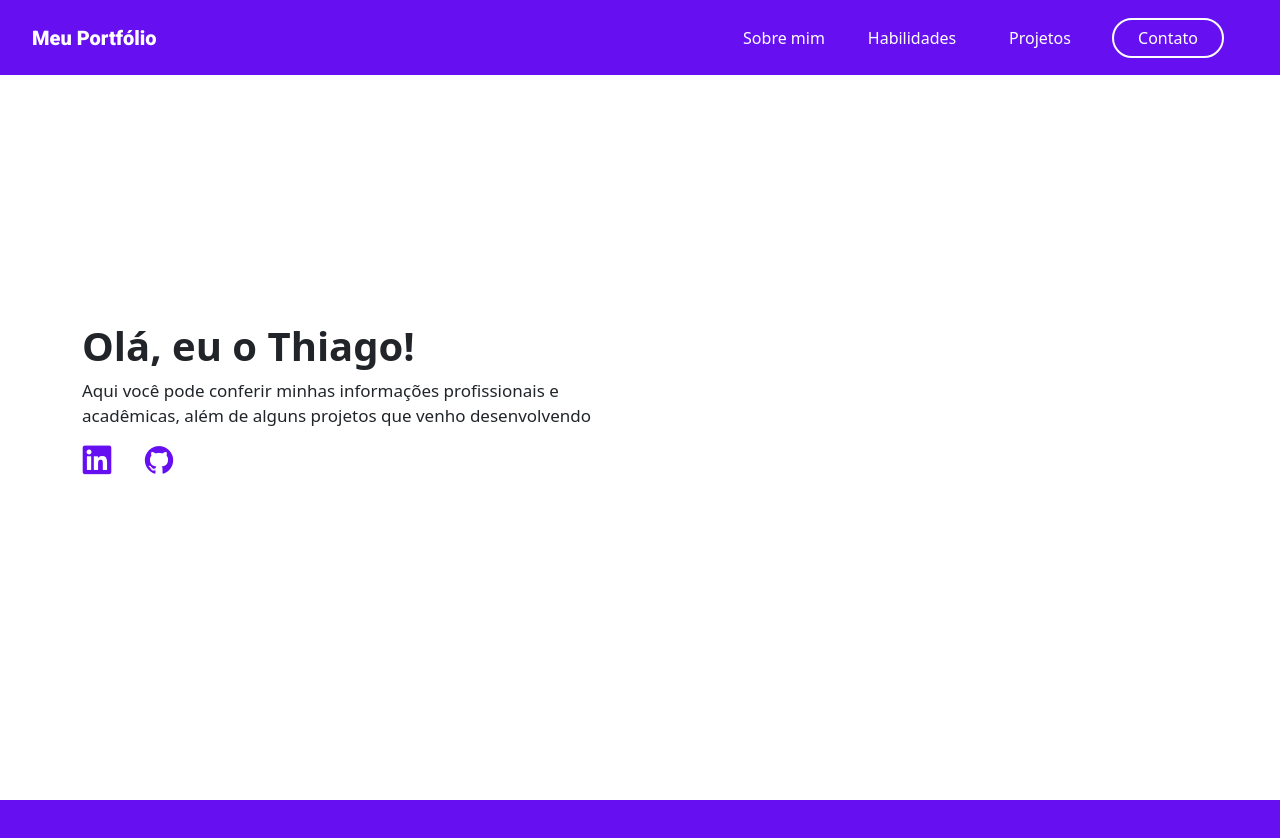
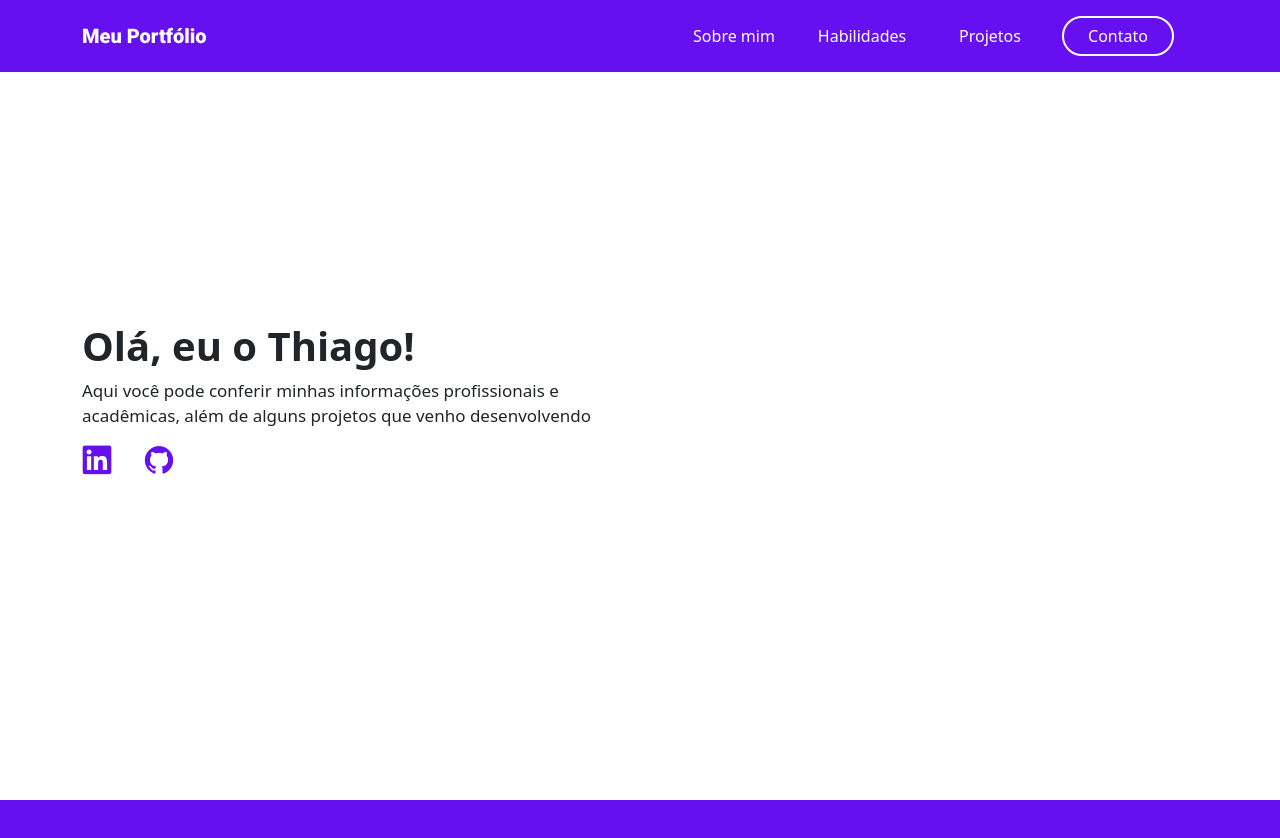
Before and after one commit to tsgomes9/portfolio, a React (Create React App) app: page / in a window 1280 px wide. Shown: the top 838 px of the page. Built offline with nearby package versions, Linux system fonts and the light colour scheme.

Commit message:
Ajuste do header

```diff
--- a/src/view/components/header/header.js
+++ b/src/view/components/header/header.js
@@ -3,6 +3,7 @@ import './headerStyle.scss'
 const Header = () => {
   return (
     <div className="navbar navbar-dark fixed-top navbar-expand-lg" id="header">
+      <div className="container">
         <a className="navbar-brand logo" href="#hello-world">
           Meu Portfólio
         </a>
@@ -60,6 +61,7 @@ const Header = () => {
           </div>
         </div>
       </div>
+    </div>
   )
 }
 
--- a/src/view/components/header/headerStyle.scss
+++ b/src/view/components/header/headerStyle.scss
@@ -3,7 +3,6 @@
 .navbar {
   position: fixed;
   background: #6610f2 !important;
-  padding: 0.6rem 2rem;
 }
 
 .offcanvas-body,
```
Lines whose indentation alone changed are shown as unchanged.
